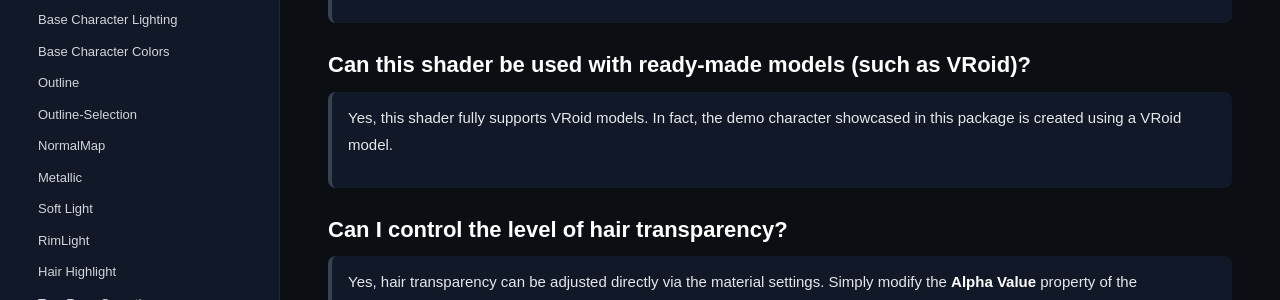
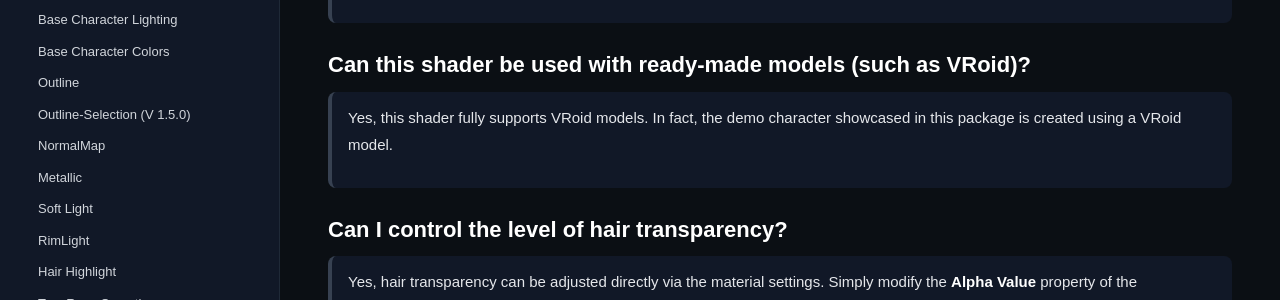
Before and after one commit to zlz-studio/zlz-studio.github.io, a Jekyll site: the page built from faq/index.md, in a window 1280 px wide. Shown: the part 396-696 px from the top of the page. Built offline with Jekyll 4.4.1, drawn with Linux system fonts in a browser that asks for light colours.

Commit message:
Update sidebar.html

```diff
--- a/_includes/sidebar.html
+++ b/_includes/sidebar.html
@@ -62,7 +62,7 @@
 
 <a href="{{ '/features/Outline-Selection/' | relative_url }}"
    class="{% if page.url contains '/features/Outline-Selection/' %}active{% endif %}">
-   Outline-Selection
+   Outline-Selection (V 1.5.0)
 </a>
 
 <a href="{{ '/features/NormalMap/' | relative_url }}"
```
